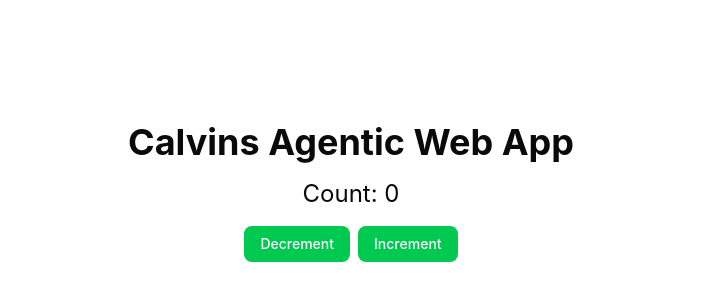
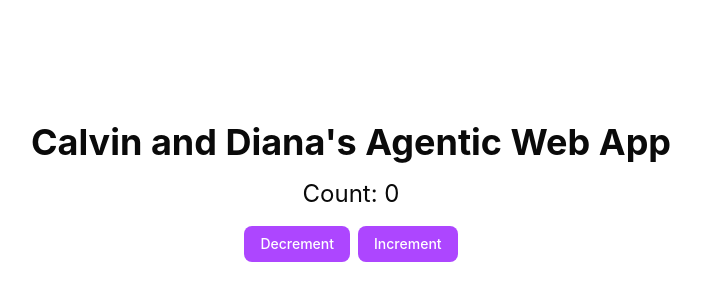
Before and after one commit to calvinw/agentic-web-app, a React (Vite) app: page / in a window 1280 px wide. Shown: the part 208-508 px from the top of the page, without its empty margins (289-990 px from the left). Built offline with nearby package versions, Linux system fonts and the light colour scheme.

Commit message:
Update App.tsx
(ft. add Diana's name and update button color to purple)

```diff
--- a/src/App.tsx
+++ b/src/App.tsx
@@ -6,11 +6,22 @@ function App() {
 
   return (
     <div className="flex min-h-svh flex-col items-center justify-center gap-4">
-      <h1 className="text-4xl font-bold">Calvins Agentic Web App</h1>
+      <h1 className="text-4xl font-bold">Calvin and Diana's Agentic Web App</h1>
       <p className="text-2xl">Count: {count}</p>
       <div className="flex gap-2">
-        <Button onClick={() => setCount(c => c - 1)}>Decrement</Button>
-        <Button onClick={() => setCount(c => c + 1)}>Increment</Button>
+        <Button
+  className="bg-purple-500 hover:bg-purple-600 text-white"
+  onClick={() => setCount(c => c - 1)}
+>
+  Decrement
+</Button>
+
+<Button
+  className="bg-purple-500 hover:bg-purple-600 text-white"
+  onClick={() => setCount(c => c + 1)}
+>
+  Increment
+</Button>
       </div>
     </div>
   )
```
